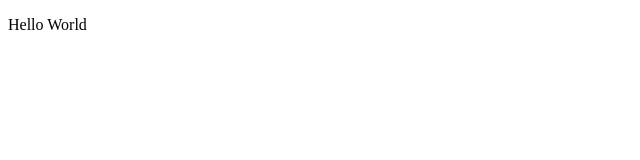
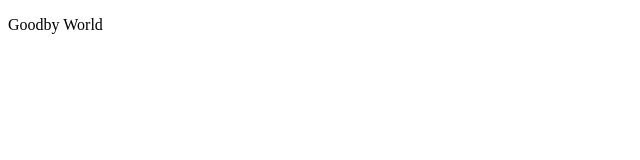
Before and after one commit to nkapultsevich/kapultsevich, a plain HTML site: page index.html in a window 1280 px wide. Shown: the full height of the page, 0-640 px from the left. Drawn offline with Linux system fonts and the light colour scheme.

Commit message:
second test commit

```diff
--- a/index.html
+++ b/index.html
@@ -6,7 +6,7 @@
     <title>Document</title>
   </head>
   <body>
-    <p>Hello World</p>
+    <p>Goodby World</p>
     <script src="./JS/script.js"></script>
   </body>
 </html>
```
